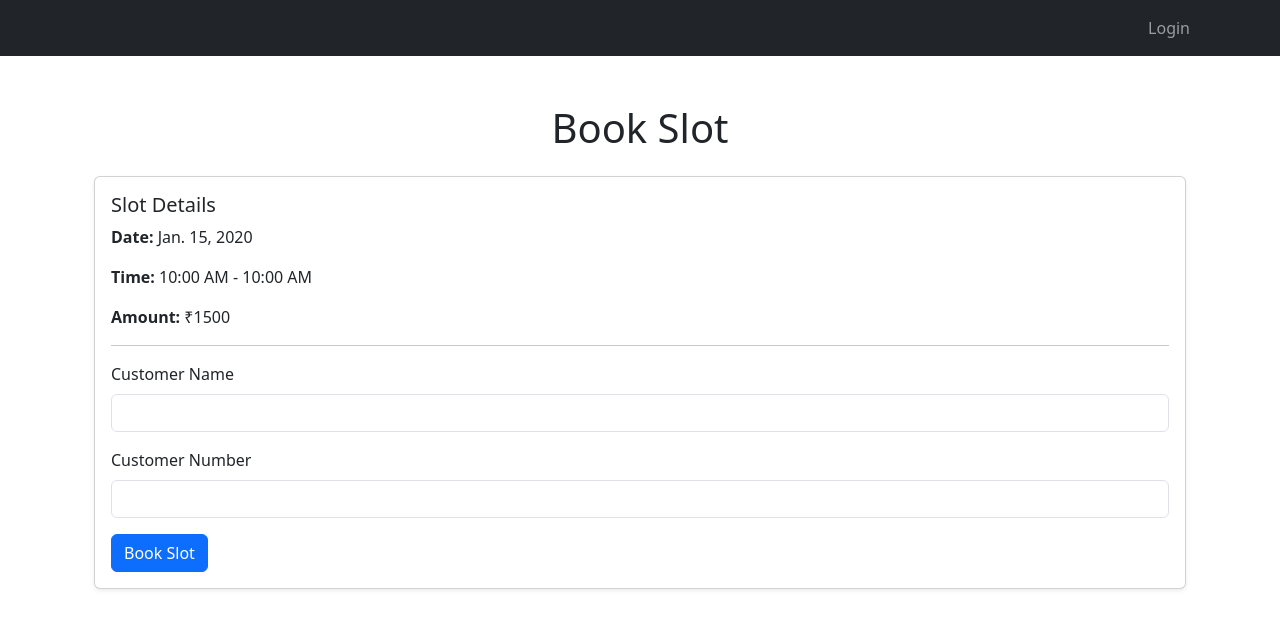
After one commit to 22bcaf09/TurfManagement, a Django app: page /book-slot/1/ in a window 1280 px wide. The commit adds this page. Shown: the top 629 px of the page. Run offline with Django 5.2, Linux system fonts and the light colour scheme; tables that the repository leaves empty hold one stand-in row (values such as "Sample post").

Commit message:
Added slot booking

```diff
--- a/authentication/templates/base.html
+++ b/authentication/templates/base.html
@@ -11,7 +11,6 @@
 
     <nav class="navbar navbar-expand-lg navbar-dark bg-dark">
         <div class="container">
-            <a class="navbar-brand" href="{% url 'dashboard' %}">Turf Booking WebApp </a>
             <button class="navbar-toggler" type="button" data-bs-toggle="collapse" data-bs-target="#navbarNav">
                 <span class="navbar-toggler-icon"></span>
             </button>
--- a/turf_app/models.py
+++ b/turf_app/models.py
@@ -8,3 +8,17 @@ class Slot(models.Model):
 
     def __str__(self):
         return f"{self.date} - {self.start_time.strftime('%I:%M %p')} to {self.end_time.strftime('%I:%M %p')}"
+
+class Booking(models.Model):
+    customer_name = models.CharField(max_length=100)  # Name of the customer
+    customer_number = models.CharField(max_length=15)  # Contact number
+    slot = models.ForeignKey(Slot, on_delete=models.CASCADE)  # Link to Slot table
+    booking_date = models.DateField(auto_now_add=True)  # Date of booking
+    amount = models.IntegerField(default=1500)  # Fixed amount
+    payment_status = models.CharField(max_length=20, choices=[
+        ('Pending', 'Pending'),
+        ('Completed', 'Completed')
+    ], default='Pending')  # Payment status
+
+    def __str__(self):
+        return f"Booking {self.id} - {self.customer_name}"
--- a/turf_app/templates/turf_app/available_slots.html
+++ b/turf_app/templates/turf_app/available_slots.html
@@ -15,6 +15,7 @@
                                 {{ slot.start_time|date:"h:i A" }} - {{ slot.end_time|date:"h:i A" }}
                             </p>
                             <p class="text-success small mb-0">Available</p>
+                            <a href="{% url 'book_slot' slot.id %}" class="btn btn-sm btn-primary mt-2">Book Now</a>
                         </div>
                     </div>
                 </div>
@@ -23,4 +24,5 @@
             {% endfor %}
         </div>
     </div>
+</div>
 {% endblock %}
--- /dev/null
+++ b/turf_app/templates/turf_app/book_slot.html
@@ -0,0 +1,30 @@
+{% extends 'base.html' %}
+
+{% block title %}Book Slot - Turf Booking WebApp{% endblock %}
+
+{% block content %}
+<div class="container mt-5">
+    <h1 class="text-center mb-4">Book Slot</h1>
+    <div class="card shadow-sm">
+        <div class="card-body">
+            <h5 class="card-title">Slot Details</h5>
+            <p><strong>Date:</strong> {{ slot.date }}</p>
+            <p><strong>Time:</strong> {{ slot.start_time|date:"h:i A" }} - {{ slot.end_time|date:"h:i A" }}</p>
+            <p><strong>Amount:</strong> ₹1500</p>
+            <hr>
+            <form method="post">
+                {% csrf_token %}
+                <div class="mb-3">
+                    <label for="customer_name" class="form-label">Customer Name</label>
+                    <input type="text" class="form-control" id="customer_name" name="customer_name" required>
+                </div>
+                <div class="mb-3">
+                    <label for="customer_number" class="form-label">Customer Number</label>
+                    <input type="text" class="form-control" id="customer_number" name="customer_number" required>
+                </div>
+                <button type="submit" class="btn btn-primary">Book Slot</button>
+            </form>
+        </div>
+    </div>
+</div>
+{% endblock %}
--- a/turf_app/urls.py
+++ b/turf_app/urls.py
@@ -3,4 +3,5 @@ from . import views
 
 urlpatterns = [
     path('available-slots/', views.available_slots, name='available_slots'),
+    path('book-slot/<int:slot_id>/', views.book_slot, name='book_slot'),
 ]
--- a/turf_app/views.py
+++ b/turf_app/views.py
@@ -1,6 +1,9 @@
 from django.shortcuts import render
-from .models import Slot
+from .models import Slot, Booking
 from datetime import date, datetime
+from django.contrib import messages
+from django.shortcuts import render, redirect, get_object_or_404
+
 
 def available_slots(request):
     today = date.today()  # Get today's date
@@ -10,3 +13,28 @@ def available_slots(request):
     slots = Slot.objects.filter(is_available=True, date=today, start_time__gte=now).order_by('start_time')
 
     return render(request, 'turf_app/available_slots.html', {'slots': slots})
+
+def book_slot(request, slot_id):
+    slot = get_object_or_404(Slot, id=slot_id, is_available=True)  # Get the slot if available
+
+    if request.method == 'POST':
+        customer_name = request.POST.get('customer_name')
+        customer_number = request.POST.get('customer_number')
+
+        # Create a new booking
+        Booking.objects.create(
+            customer_name=customer_name,
+            customer_number=customer_number,
+            slot=slot,
+            amount=1500,  # Fixed amount
+            payment_status='Pending'
+        )
+
+        # Mark the slot as unavailable
+        slot.is_available = False
+        slot.save()
+
+        messages.success(request, 'Slot booked successfully!')
+        return redirect('available_slots')  # Redirect to the available slots page
+
+    return render(request, 'turf_app/book_slot.html', {'slot': slot})
```
Also changed, not shown: authentication/templates/authentication/dashboard.html (line endings or trailing spaces), turf_app/migrations/0002_booking.py (added). Lines whose indentation alone changed are shown as unchanged.
